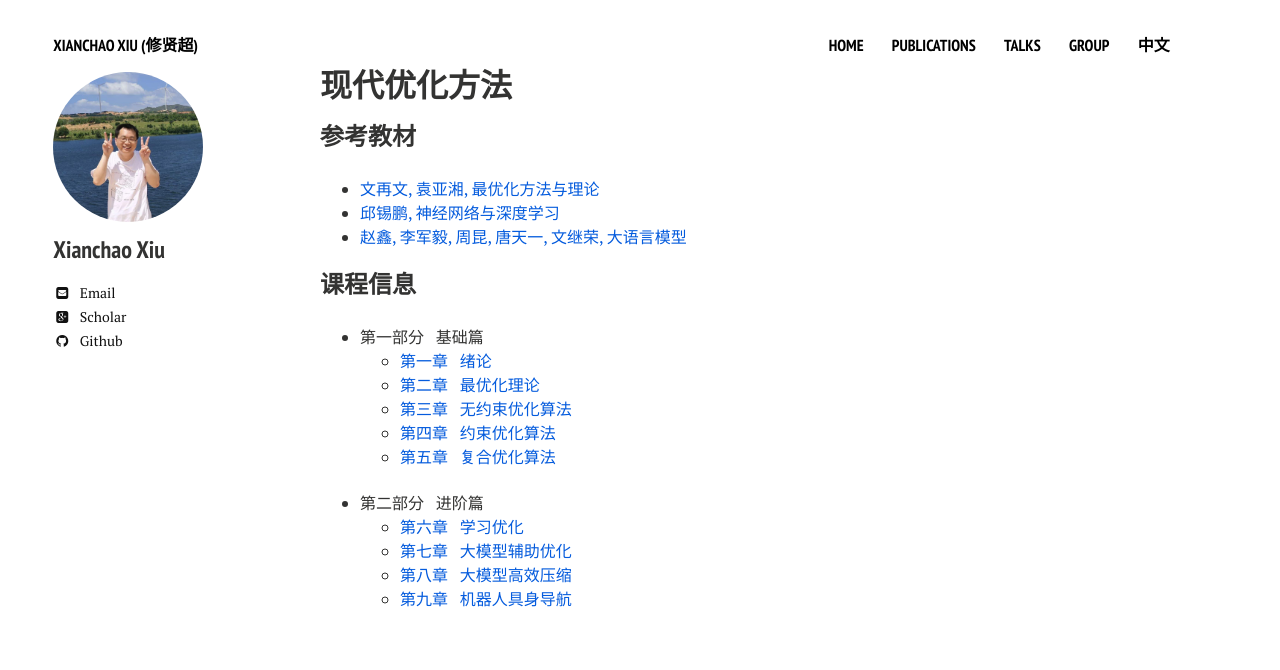
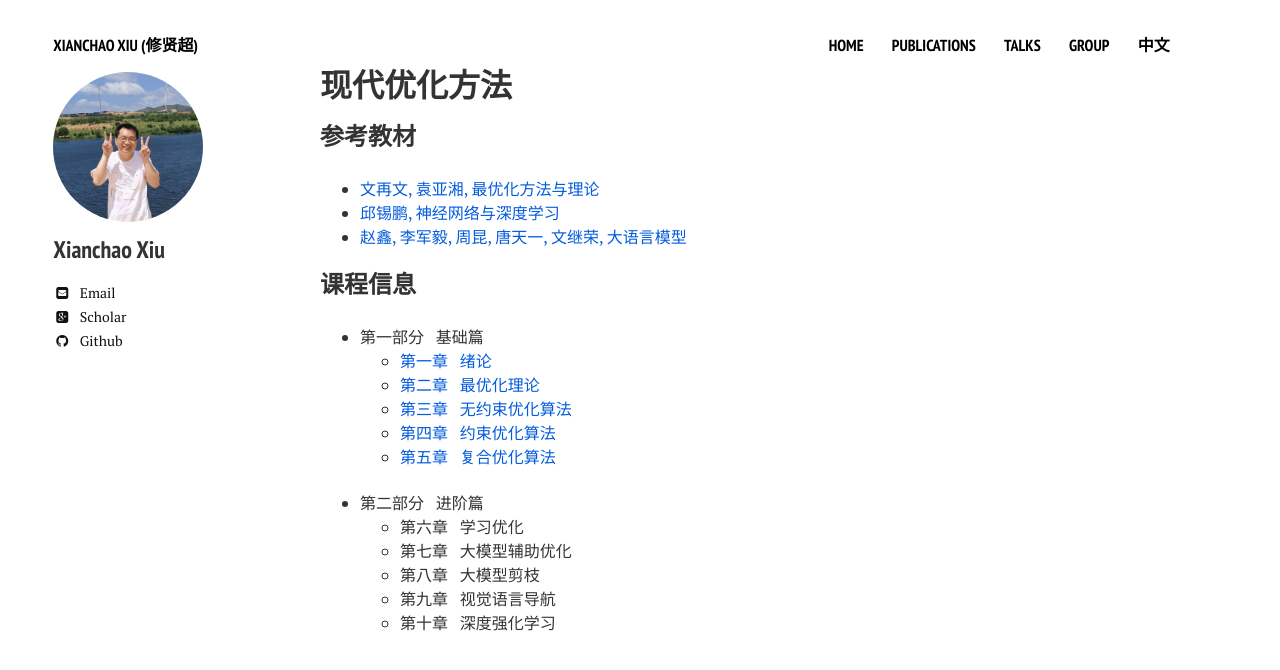
Before and after one commit to xianchaoxiu/xianchaoxiu.github.io, a Jekyll site: the page built from chinese/OPT/index.md, in a window 1280 px wide. Shown: the top 670 px of the page. Built offline with Jekyll 4.4.1, drawn with Linux system fonts in a browser that asks for light colours; nearby versions of some CDN libraries.

Commit message:
Update index.md

```diff
--- a/chinese/OPT/index.md
+++ b/chinese/OPT/index.md
@@ -25,7 +25,8 @@ share: false
 
 
 - 第二部分 &nbsp;  进阶篇<br>
-  -  <a href="../OPT/学习优化.pdf" class="textlink" target="_blank">  第六章 &nbsp;  学习优化<br>
-  -  <a href="../OPT/大模型辅助优化.pdf" class="textlink" target="_blank">  第七章 &nbsp;  大模型辅助优化<br>
-  -  <a href="../OPT/大模型高效压缩.pdf" class="textlink" target="_blank">  第八章 &nbsp;  大模型高效压缩<br>
-  -  <a href="../OPT/机器人具身导航.pdf" class="textlink" target="_blank">  第九章 &nbsp;  机器人具身导航<br>
+  - 第六章 &nbsp;  学习优化<br>
+  - 第七章 &nbsp;  大模型辅助优化<br>
+  - 第八章 &nbsp;  大模型剪枝<br>
+  - 第九章 &nbsp;  视觉语言导航<br>
+  - 第十章 &nbsp;  深度强化学习<br>
```
